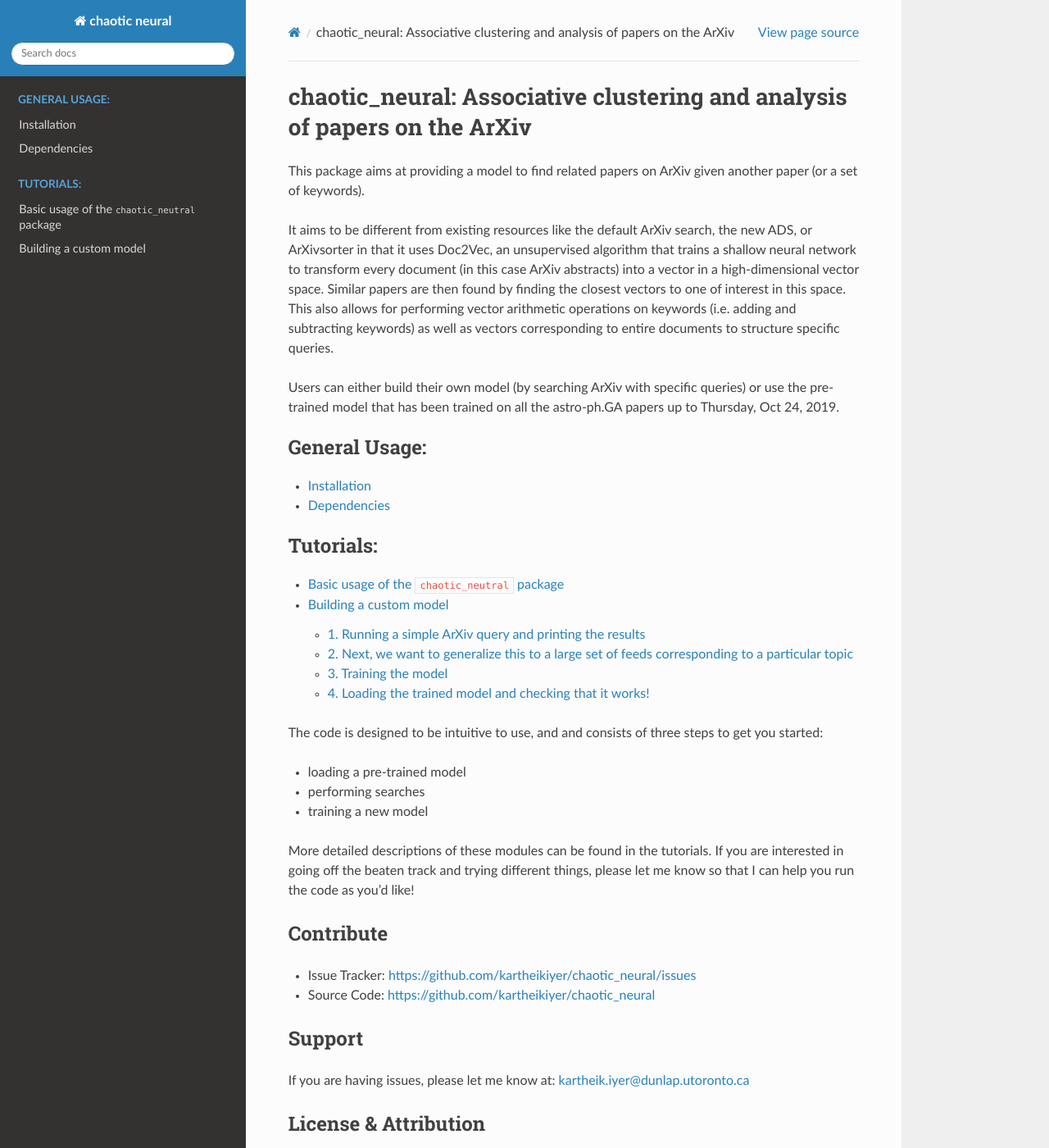
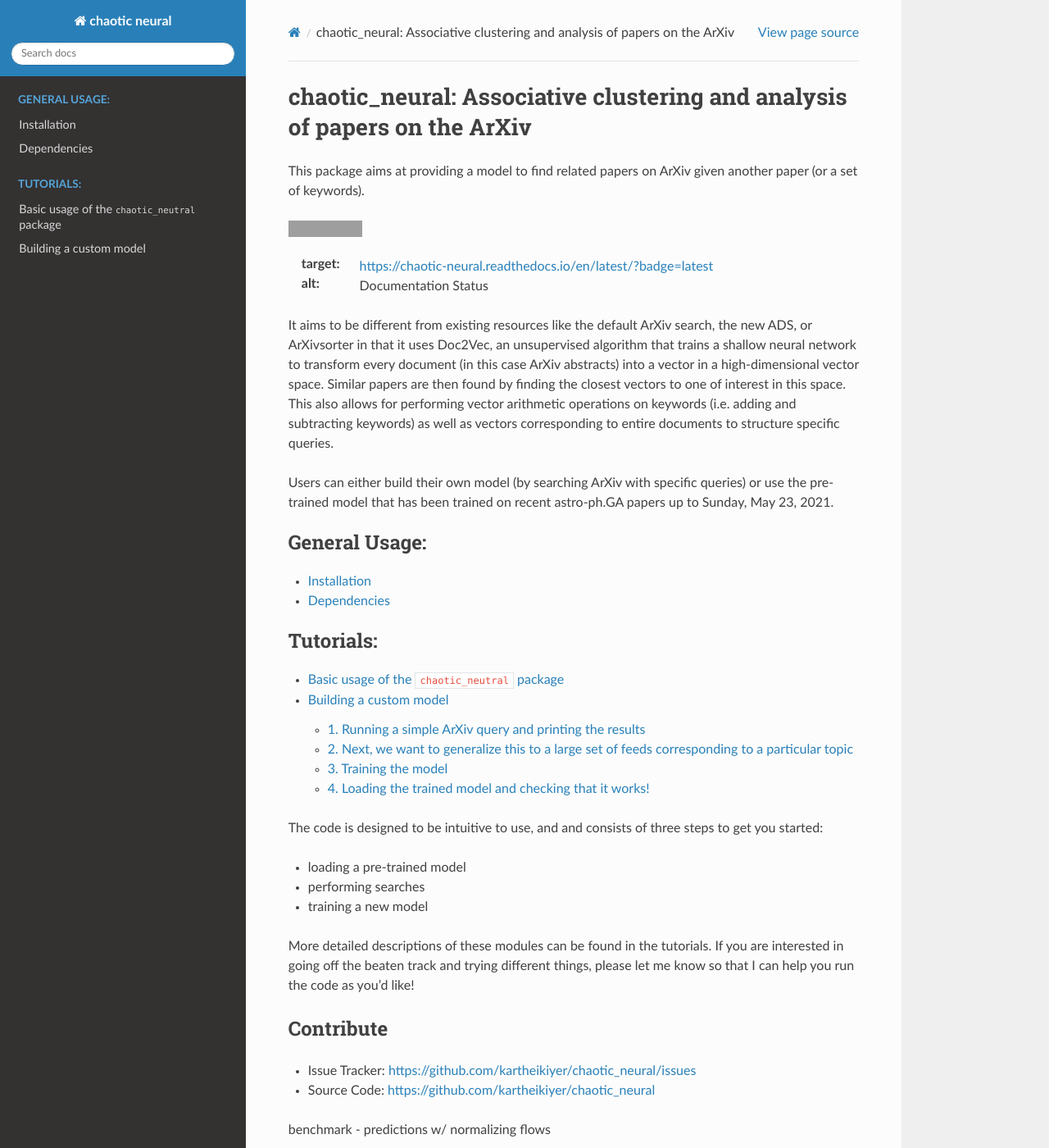
Before and after one commit to kartheikiyer/chaotic_neural, a Sphinx documentation site: the page built from docs/index.rst, in a window 1280 px wide and 1400 px high. Shown: the whole window at 82% size. Built offline with Sphinx 7.4.7 and the Read the Docs theme 2.0.0, drawn with Linux system fonts in a browser that asks for light colours; pages that are not in the unit, such as notebooks, are missing from menus; some of the changed text lies outside the part shown; grey boxes are pictures that could not be loaded.

Commit message:
updated training model label

```diff
--- a/docs/index.rst
+++ b/docs/index.rst
@@ -8,9 +8,13 @@
 
 This package aims at providing a model to find related papers on ArXiv given another paper (or a set of keywords).
 
+.. image:: https://readthedocs.org/projects/chaotic-neural/badge/?version=latest
+:target: https://chaotic-neural.readthedocs.io/en/latest/?badge=latest
+:alt: Documentation Status
+
 It aims to be different from existing resources like the default ArXiv search, the new ADS, or ArXivsorter in that it uses Doc2Vec, an unsupervised algorithm that trains a shallow neural network to transform every document (in this case ArXiv abstracts) into a vector in a high-dimensional vector space. Similar papers are then found by finding the closest vectors to one of interest in this space. This also allows for performing vector arithmetic operations on keywords (i.e. adding and subtracting keywords) as well as vectors corresponding to entire documents to structure specific queries.
 
-Users can either build their own model (by searching ArXiv with specific queries) or use the pre-trained model that has been trained on all the astro-ph.GA papers up to Thursday, Oct 24, 2019.
+Users can either build their own model (by searching ArXiv with specific queries) or use the pre-trained model that has been trained on recent astro-ph.GA papers up to Sunday, May 23, 2021.
 
 
 .. toctree::
@@ -47,6 +51,9 @@
 - Issue Tracker: https://github.com/kartheikiyer/chaotic_neural/issues
 - Source Code: https://github.com/kartheikiyer/chaotic_neural
 
+benchmark - predictions w/ normalizing flows
+
+spectral signal as a function of parameters
 Support
 -------
 
--- a/setup.py
+++ b/setup.py
@@ -4,7 +4,7 @@
 
 setup(
     name="chaotic_neural",
-    version="0.0.2",
+    version="0.0.3",
     author="Kartheik Iyer",
     author_email="kartheik.iyer@dunlap.utoronto.ca",
     url = "https://github.com/kartheikiyer/chaotic_neural",
```
Also changed, not shown: README.md (+6 -3 lines), 1 other file.
